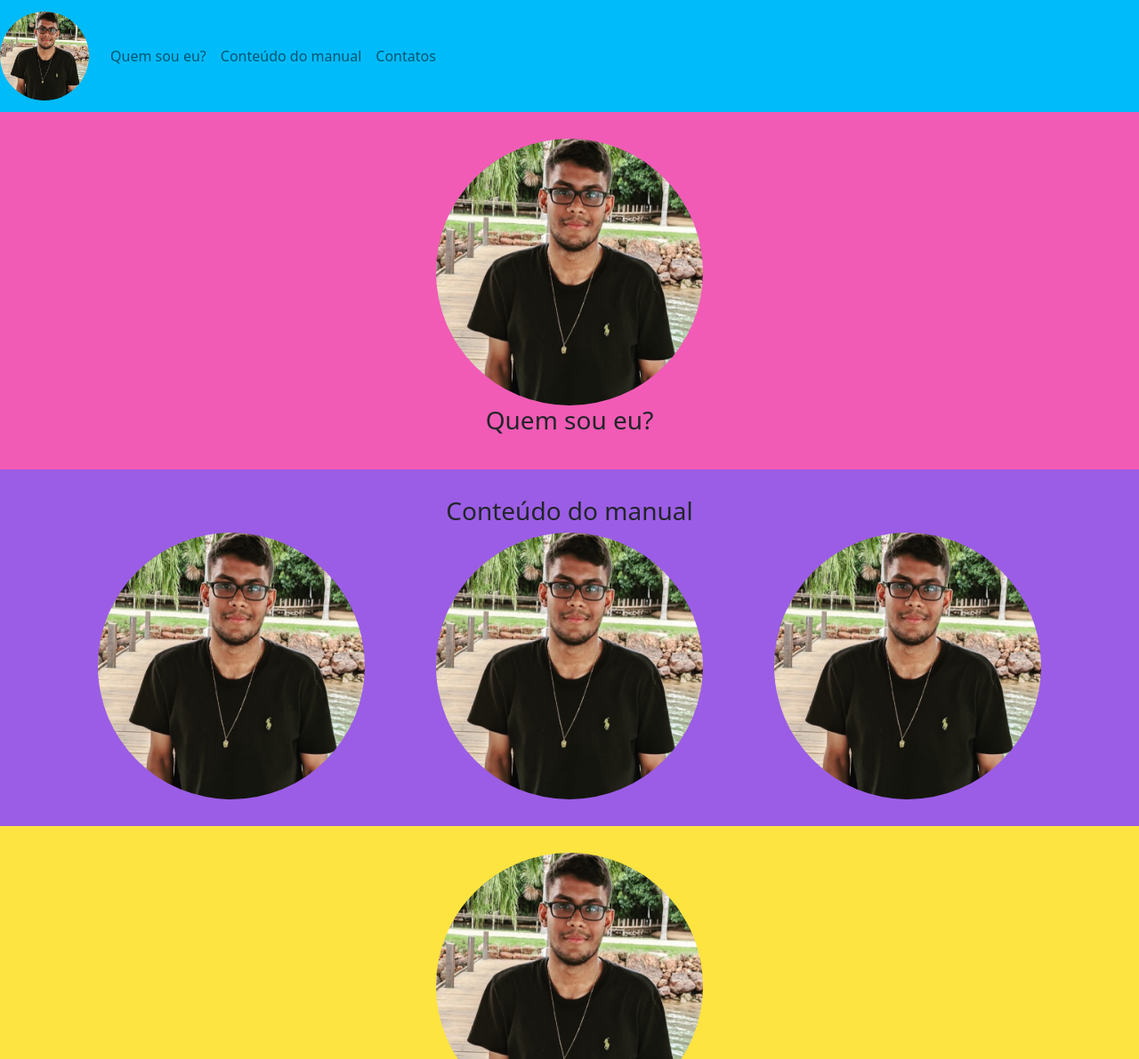
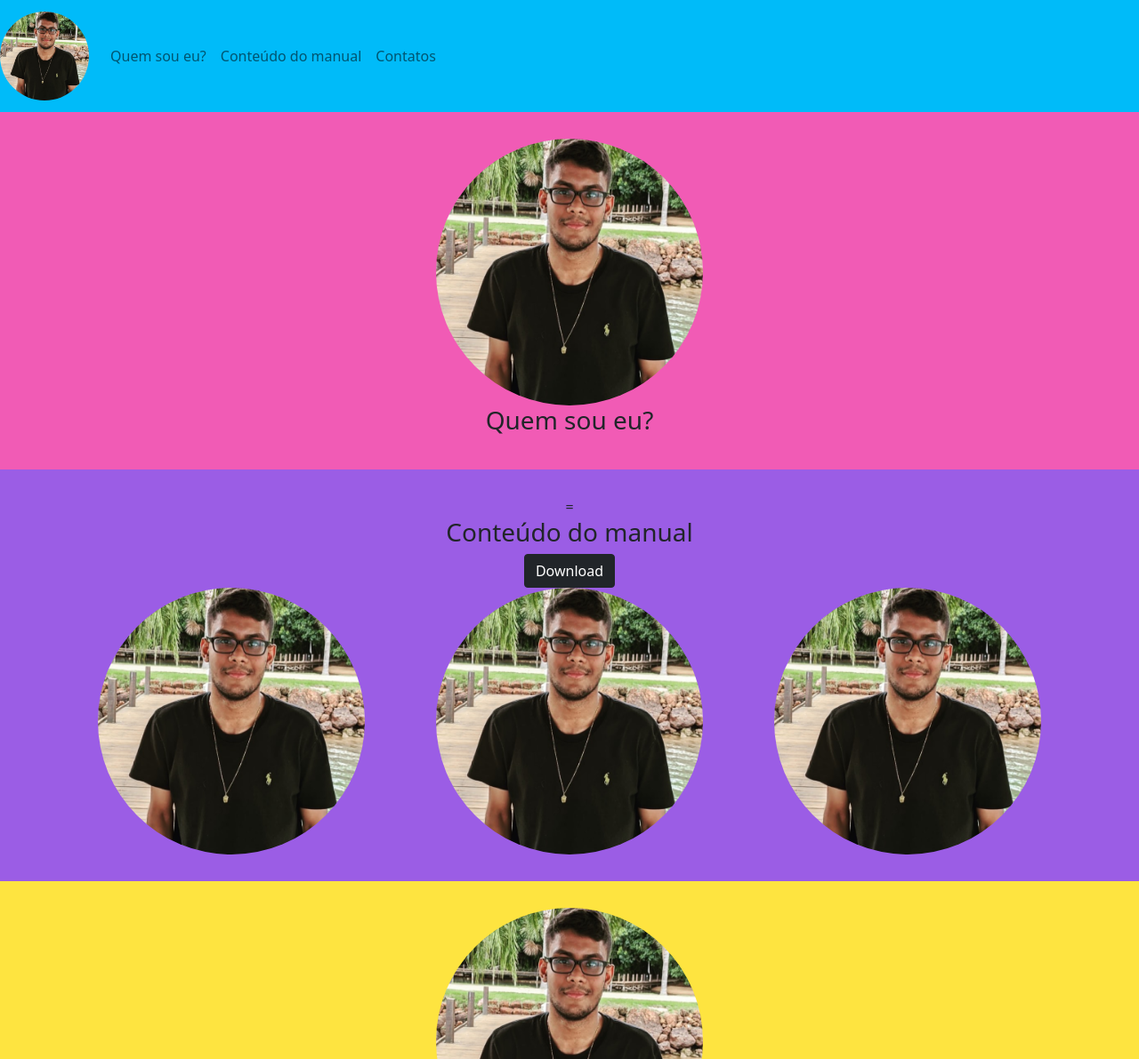
Before and after one commit to FernandoNoleto/pediatria_website, a plain HTML site: page index.html in a window 1280 px wide. Shown: the top 1191 px of the page at 89% size. Drawn offline with Linux system fonts and the light colour scheme.

Commit message:
Adiciona botão para download do PDF na seção conteúdo

```diff
--- a/index.html
+++ b/index.html
@@ -36,8 +36,13 @@
 	</section>
 
 	<section id="conteudo">
-		<div class="container-fluid conteudo text-center margin">
+		<div class="container-fluid conteudo text-center margin">=
 			<h3>Conteúdo do manual</h3>
+			<a href="https://github.com/FernandoNoleto/pediatria_website/blob/main/bootstrap-5.1.3-dist.zip?raw=true">
+				<button type="button" class="btn btn-dark">
+					Download
+				</button>
+			</a>
 			<div class="container">
 				<div class="row">
 					<div class="col-lg-4">
@@ -51,7 +56,10 @@
 					</div>
 				</div>
 			</div>
+
+
 		</div>
+
 	</section>
 
 	<section id="contatos">
```
Also changed, not shown: 1 other file.
